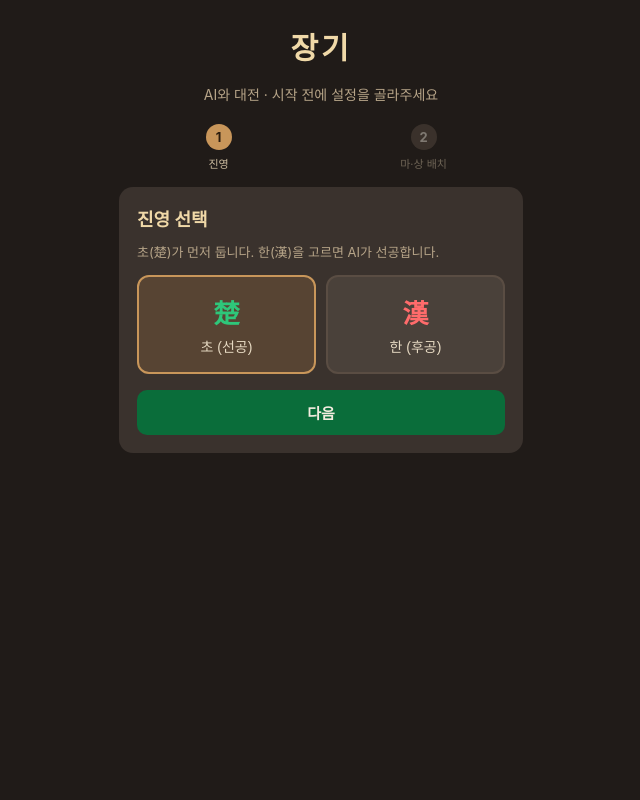
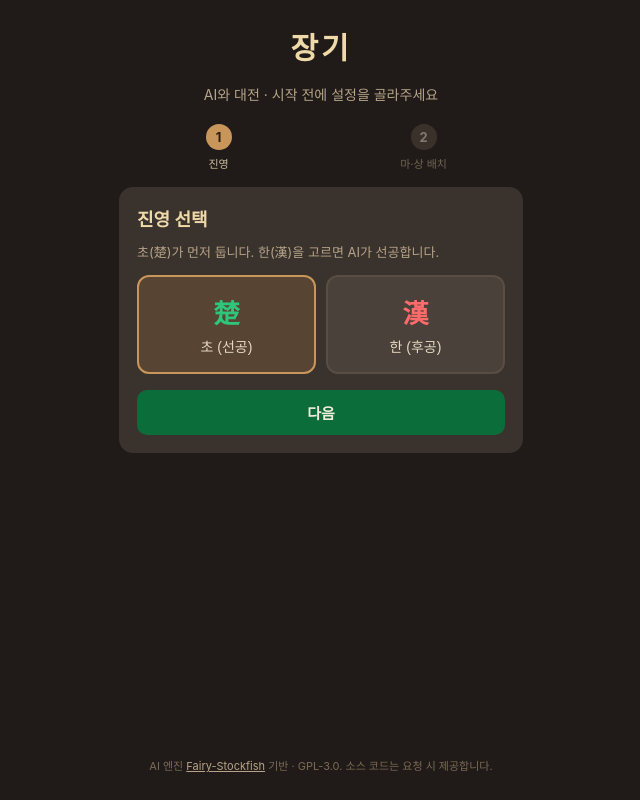
Before and after one commit to uqdaddy/myapp, a React (Vite) app: page / in a window 1280 px wide. Shown: the whole page, without its empty margins (319-959 px from the left). Built offline with nearby package versions, Linux system fonts and the light colour scheme.

Commit message:
chore: GitHub Pages 워크플로 제거(Cloudflare Pages로 일원화), 앱에 GPL/소스 안내 푸터 추가, README 배포 안내 갱신 - 프라이빗 레포 전환 대비

```diff
--- a/src/SetupScreen.tsx
+++ b/src/SetupScreen.tsx
@@ -125,6 +125,18 @@ export function SetupScreen({ onStart }: Props) {
           </div>
         </div>
       )}
+
+      <footer className="setup-footer">
+        AI 엔진{' '}
+        <a
+          href="https://github.com/fairy-stockfish/Fairy-Stockfish"
+          target="_blank"
+          rel="noreferrer"
+        >
+          Fairy-Stockfish
+        </a>{' '}
+        기반 · GPL-3.0. 소스 코드는 요청 시 제공합니다.
+      </footer>
     </div>
   );
 }
--- a/src/styles.css
+++ b/src/styles.css
@@ -401,6 +401,18 @@ body {
   font-size: 14px;
 }
 
+.setup-footer {
+  margin-top: auto;
+  padding-top: 16px;
+  text-align: center;
+  font-size: 11px;
+  color: #7a6b55;
+  line-height: 1.6;
+}
+.setup-footer a {
+  color: #b6a488;
+}
+
 .stepper {
   display: flex;
   justify-content: space-between;
```
Also changed, not shown: 1 other file (tests, documents, lock files or other folders).
